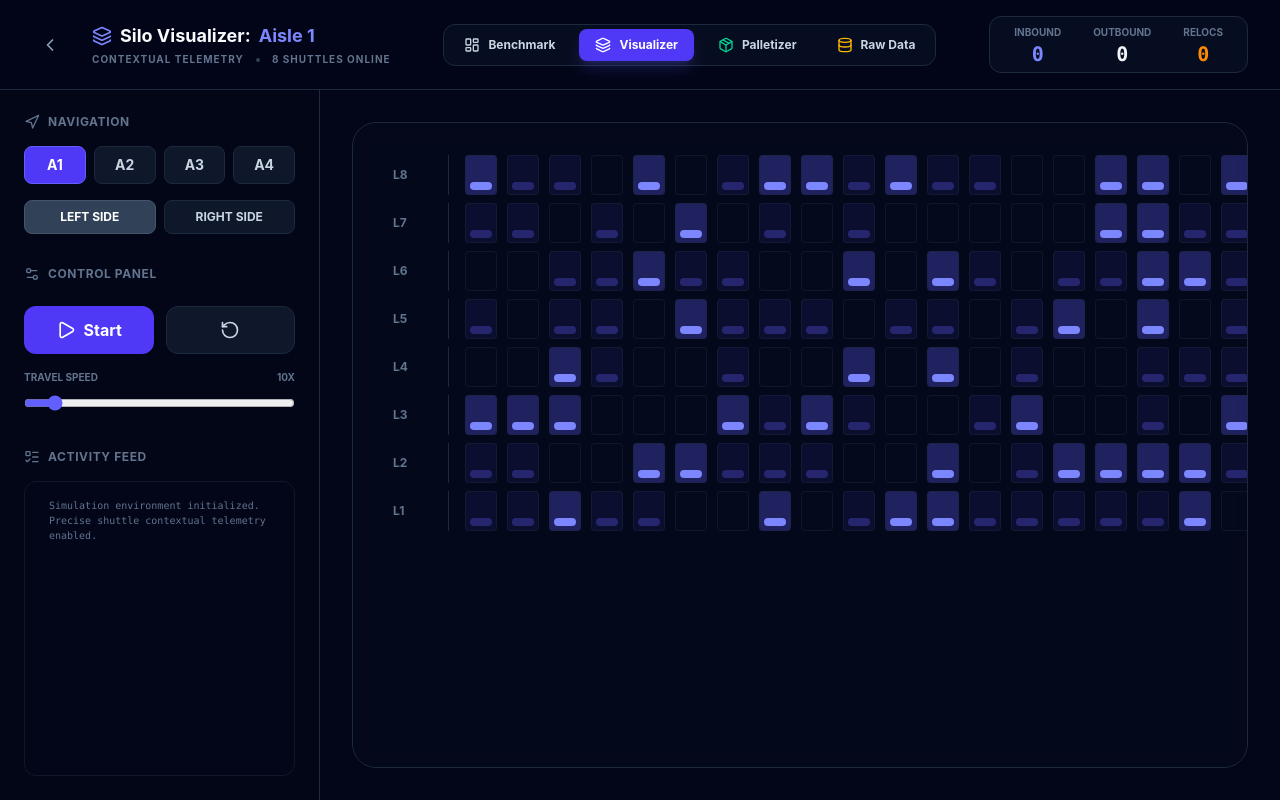
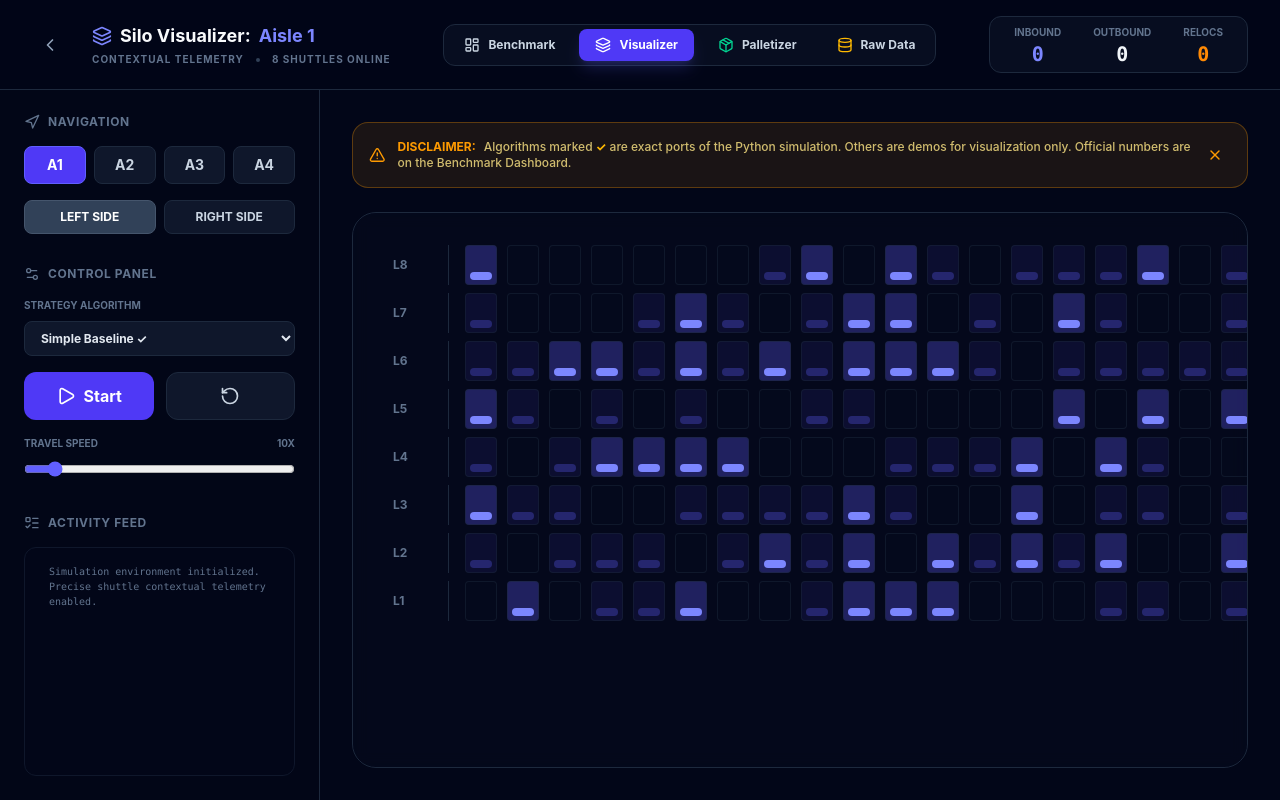
Before and after one commit to cfd24/hackathonupc, a React (Vite) app in the folder dashboard/: page /visualizer in a window 1280 px wide. Built offline with nearby package versions, Linux system fonts and the light colour scheme.

Commit message:
feat: verified algorithm ports - Simple Baseline, Column Grouping, Z-Safe Simple

```diff
--- a/dashboard/src/pages/VisualizerPage.jsx
+++ b/dashboard/src/pages/VisualizerPage.jsx
@@ -36,6 +36,7 @@ export default function VisualizerPage() {
   const [speed, setSpeed] = useState(10);
   const [focusedShuttleY, setFocusedShuttleY] = useState(null);
   const [followShuttle, setFollowShuttle] = useState(true);
+  const [showDisclaimer, setShowDisclaimer] = useState(true);
 
   // Simulation State
   const [grid, setGrid] = useState({});
@@ -44,6 +45,7 @@ export default function VisualizerPage() {
   const [logs, setLogs] = useState([]);
   const [isPlaying, setIsPlaying] = useState(false);
   const [activeActions, setActiveActions] = useState({});
+  const [algoState, setAlgoState] = useState({}); // For Column Grouping etc.
 
   const simTimer = useRef(null);
   const lastLogRef = useRef(null);
@@ -66,17 +68,27 @@ export default function VisualizerPage() {
 
     const totalSlots = AISLES * SIDES * X_POS * Y_LEVELS * Z_DEPTH;
     const numFilled = Math.floor(totalSlots * (startCapacity / 100));
+    const dests = ['A', 'B', 'C', 'D', 'E', 'F', 'G', 'H', 'I', 'J', 'K', 'L'];
+
     let filled = 0;
     while (filled < numFilled) {
       const a = Math.floor(Math.random() * AISLES) + 1;
       const s = Math.floor(Math.random() * SIDES) + 1;
       const x = Math.floor(Math.random() * X_POS) + 1;
       const y = Math.floor(Math.random() * Y_LEVELS) + 1;
+      const dest = dests[Math.floor(Math.random() * dests.length)];
+
       if (!newGrid[`${a}_${s}_${x}_${y}_1`]) {
-        newGrid[`${a}_${s}_${x}_${y}_1`] = { id: Math.floor(1000 + Math.random() * 9000).toString() };
+        newGrid[`${a}_${s}_${x}_${y}_1`] = {
+          id: Math.floor(1000 + Math.random() * 9000).toString(),
+          destination: `DEST_${dest}`
+        };
         filled++;
       } else if (!newGrid[`${a}_${s}_${x}_${y}_2`]) {
-        newGrid[`${a}_${s}_${x}_${y}_2`] = { id: Math.floor(1000 + Math.random() * 9000).toString() };
+        newGrid[`${a}_${s}_${x}_${y}_2`] = {
+          id: Math.floor(1000 + Math.random() * 9000).toString(),
+          destination: `DEST_${dest}`
+        };
         filled++;
       }
     }
@@ -110,12 +122,82 @@ export default function VisualizerPage() {
     setLogs(prev => [{ type, msg, time: timestamp }, ...prev].slice(0, 50));
   }, []);
 
-  const findSlot = useCallback((currentGrid, aisle) => {
+  const findSlotSimple = useCallback((currentGrid, aisle) => {
     for (let x = 1; x <= X_POS; x++) {
       for (let y = 1; y <= Y_LEVELS; y++) {
-        for (let s = 1; s <= SIDES; s++) {
-          if (!currentGrid[`${aisle}_${s}_${x}_${y}_1`]) return { s, x, y, z: 1 };
-          if (!currentGrid[`${aisle}_${s}_${x}_${y}_2`]) return { s, x, y, z: 2 };
+        for (let side = 1; side <= SIDES; side++) {
+          for (let z = 1; z <= Z_DEPTH; z++) {
+            if (!currentGrid[`${aisle}_${side}_${x}_${y}_${z}`]) {
+              if (z === 2 && !currentGrid[`${aisle}_${side}_${x}_${y}_1`]) continue;
+              return { x, y, s: side, z };
+            }
+          }
+        }
+      }
+    }
+    return null;
+  }, []);
+
+  const findSlotColumnGrouping = useCallback((currentGrid, aisle, dest, state) => {
+    const destCols = state.dest_columns?.[dest] || [];
+
+    // 1. Try existing columns
+    for (const colKey of destCols) {
+      const [a, side, x] = colKey.split('_').map(Number);
+      if (a !== aisle) continue;
+      for (let y = 1; y <= Y_LEVELS; y++) {
+        if (!currentGrid[`${a}_${side}_${x}_${y}_1`]) return { x, y, s: side, z: 1 };
+        if (!currentGrid[`${a}_${side}_${x}_${y}_2`]) return { x, y, s: side, z: 2 };
+      }
+    }
+
+    // 2. Find new empty column
+    for (let x = 1; x <= X_POS; x++) {
+      for (let side = 1; side <= SIDES; side++) {
+        let isColEmpty = true;
+        for (let y = 1; y <= Y_LEVELS; y++) {
+          if (currentGrid[`${aisle}_${side}_${x}_${y}_1`] || currentGrid[`${aisle}_${side}_${x}_${y}_2`]) {
+            isColEmpty = false; break;
+          }
+        }
+        if (!isColEmpty) continue;
+
+        // Check if column is assigned to someone else
+        let isAssigned = false;
+        Object.values(state.dest_columns || {}).forEach(cols => {
+          if (cols.includes(`${aisle}_${side}_${x}`)) isAssigned = true;
+        });
+
+        if (!isAssigned) {
+          const colKey = `${aisle}_${side}_${x}`;
+          setAlgoState(prev => ({
+            ...prev,
+            dest_columns: {
+              ...prev.dest_columns,
+              [dest]: [...(prev.dest_columns?.[dest] || []), colKey]
+            }
+          }));
+          return { x, y: 1, s: side, z: 1 };
+        }
+      }
+    }
+
+    // 3. Fallback
+    return findSlotSimple(currentGrid, aisle);
+  }, [findSlotSimple]);
+
+  const findSlotZSafeSimple = useCallback((currentGrid, aisle, dest) => {
+    for (let x = 1; x <= X_POS; x++) {
+      for (let y = 1; y <= Y_LEVELS; y++) {
+        for (let side = 1; side <= SIDES; side++) {
+          // Z=1 first
+          if (!currentGrid[`${aisle}_${side}_${x}_${y}_1`]) return { x, y, s: side, z: 1 };
+
+          // Z=2 ONLY if Z=1 matches dest
+          if (!currentGrid[`${aisle}_${side}_${x}_${y}_2`]) {
+            const z1Box = currentGrid[`${aisle}_${side}_${x}_${y}_1`];
+            if (z1Box && z1Box.destination === dest) return { x, y, s: side, z: 2 };
+          }
         }
       }
     }
@@ -195,7 +277,7 @@ export default function VisualizerPage() {
             s.heldBox = nextGrid[`${activeAisle}_${task.s}_${task.x}_${task.y}_1`];
             nextGrid[`${activeAisle}_${task.s}_${task.x}_${task.y}_1`] = null;
             // Find relocation spot
-            const relocSpot = findSlot(nextGrid, activeAisle);
+            const relocSpot = findSlotSimple(nextGrid, activeAisle);
             s.state = 'moving';
             s.targetX = relocSpot.x;
             s.subState = 'relocating_blocker';
@@ -217,37 +299,62 @@ export default function VisualizerPage() {
 
       // --- TASK ASSIGNMENT ---
       if (s.state === 'idle') {
+        // Arrivals
         const isArrival = Math.random() * 100 < arrivalRate;
         if (isArrival) {
-          const slot = findSlot(nextGrid, activeAisle);
-          if (slot) {
+          const dests = ['A', 'B', 'C', 'D', 'E', 'F', 'G', 'H', 'I', 'J', 'K', 'L'];
+          const dest = `DEST_${dests[Math.floor(Math.random() * dests.length)]}`;
+
+          let slot = null;
+          if (algoId === 'simple') slot = findSlotSimple(nextGrid, activeAisle);
+          else if (algoId === 'column') slot = findSlotColumnGrouping(nextGrid, activeAisle, dest, algoState);
+          else if (algoId === 'z-safe') slot = findSlotZSafeSimple(nextGrid, activeAisle, dest);
+          else slot = findSlotSimple(nextGrid, activeAisle); // Fallback
+
+          if (slot && slot.y === s.y) {
             s.state = 'moving';
             s.targetX = 0;
             s.subState = 'heading_to_head';
-            s.task = { type: 'inbound', ...slot, boxId: Math.floor(1000 + Math.random() * 9000).toString() };
-          }
-        } else {
-          const occupied = [];
-          for (let side = 1; side <= SIDES; side++) {
-            for (let x = 1; x <= X_POS; x++) {
-              if (nextGrid[`${activeAisle}_${side}_${x}_${s.y}_2`]) occupied.push({ s: side, x, y: s.y, z: 2 });
-              else if (nextGrid[`${activeAisle}_${side}_${x}_${s.y}_1`]) occupied.push({ s: side, x, y: s.y, z: 1 });
+            s.task = {
+              type: 'inbound', ...slot,
+              boxId: Math.floor(1000 + Math.random() * 9000).toString(),
+              destination: dest
+            };
           }
         }
-          if (occupied.length > 0) {
-            const target = occupied[Math.floor(Math.random() * occupied.length)];
-            const isBlocked = target.z === 2 && nextGrid[`${activeAisle}_${target.s}_${target.x}_${target.y}_1`];
+        // Retrievals (If not doing arrival)
+        if (s.state === 'idle') {
+          // Find any dest with 12+ boxes
+          const destGroups = {};
+          Object.entries(nextGrid).forEach(([key, box]) => {
+            if (box && key.startsWith(`${activeAisle}_`)) {
+              if (!destGroups[box.destination]) destGroups[box.destination] = [];
+              const [a, side, x, y, z] = key.split('_').map(Number);
+              destGroups[box.destination].push({ s: side, x, y, z });
+            }
+          });
 
-            if (isBlocked) {
+          let retrievalTarget = null;
+          Object.entries(destGroups).forEach(([dest, boxes]) => {
+            if (boxes.length >= 12 && !retrievalTarget) {
+              const myLevelBoxes = boxes.filter(b => b.y === s.y);
+              if (myLevelBoxes.length > 0) {
+                // For all verified algos, prioritize Z=1 then X
+                myLevelBoxes.sort((a, b) => {
+                  if (a.z !== b.z) return a.z - b.z;
+                  return a.x - b.x;
+                });
+                retrievalTarget = myLevelBoxes[0];
+              }
+            }
+          });
+
+          if (retrievalTarget) {
+            const isBlocked = retrievalTarget.z === 2 && nextGrid[`${activeAisle}_${retrievalTarget.s}_${retrievalTarget.x}_${retrievalTarget.y}_1`];
             s.state = 'moving';
-              s.targetX = target.x;
-              s.subState = 'heading_to_reloc';
-              s.task = { type: 'outbound', ...target };
-            } else {
-              s.state = 'moving';
-              s.targetX = target.x;
-              s.subState = 'heading_to_pick';
-              s.task = { type: 'outbound', ...target };
+            s.targetX = retrievalTarget.x;
+            s.subState = isBlocked ? 'heading_to_reloc' : 'heading_to_pick';
+            s.task = { type: 'outbound', ...retrievalTarget };
           }
         }
       }
@@ -260,7 +367,6 @@ export default function VisualizerPage() {
             s: Math.random() > 0.5 ? 'L' : 'R'
           });
         }
-      }
     });
 
     setGrid(nextGrid);
@@ -269,7 +375,7 @@ export default function VisualizerPage() {
     setActiveActions(highlights);
     setTimeout(() => setActiveActions({}), 400);
 
-  }, [grid, shuttles, stats, arrivalRate, speed, activeAisle, findSlot]);
+  }, [grid, shuttles, stats, arrivalRate, speed, activeAisle, findSlotSimple, findSlotColumnGrouping, findSlotZSafeSimple, algoId, algoState]);
 
   useEffect(() => {
     if (isPlaying) { simTimer.current = setInterval(tick, 1000 / TICKS_PER_SEC); }
@@ -380,9 +486,22 @@ export default function VisualizerPage() {
             </div>
           </section>
 
-          <section className="space-y-6">
+          <section className="space-y-4">
             <div className="flex items-center gap-2 text-xs font-bold text-slate-500 uppercase tracking-wider"><Settings2 className="w-4 h-4" /> Control Panel</div>
-            <div className="space-y-4">
+            <div>
+              <label className="text-[10px] font-bold text-slate-500 uppercase block mb-2">Strategy Algorithm</label>
+              <select
+                value={algoId}
+                onChange={(e) => setAlgoId(e.target.value)}
+                className="w-full bg-slate-900 border border-slate-800 rounded-lg py-2 px-3 text-xs font-bold text-slate-200 outline-none focus:border-indigo-500 transition-all"
+              >
+                <option value="simple">Simple Baseline ✓</option>
+                <option value="column">Column Grouping ✓</option>
+                <option value="z-safe">Z-Safe Simple ✓</option>
+                <option value="z-weighted">Z-Weighted Pro (demo)</option>
+                <option value="greedy">Distance Greedy (demo)</option>
+              </select>
+            </div>
             <div className="grid grid-cols-2 gap-3">
                 <button onClick={() => setIsPlaying(!isPlaying)} className={cn("py-3 rounded-xl font-bold flex items-center justify-center gap-2 transition-all active:scale-95", isPlaying ? "bg-slate-800" : "bg-indigo-600 text-white")}>
                   {isPlaying ? <Pause className="w-5 h-5" /> : <Play className="w-5 h-5" />} {isPlaying ? 'Pause' : 'Start'}
@@ -390,7 +509,6 @@ export default function VisualizerPage() {
                 <button onClick={initWarehouse} className="py-3 bg-slate-900 border border-slate-800 rounded-xl font-bold flex items-center justify-center gap-2 active:scale-95"><RotateCcw className="w-5 h-5" /></button>
               </div>
               <div><label className="text-[10px] font-bold text-slate-500 uppercase block mb-2 flex justify-between">Travel Speed <span>{speed}x</span></label><input type="range" min="1" max="100" value={speed} onChange={e => setSpeed(parseInt(e.target.value))} className="w-full accent-indigo-500" /></div>
-            </div>
           </section>
 
           <section className="flex-1 overflow-hidden flex flex-col">
@@ -405,9 +523,22 @@ export default function VisualizerPage() {
           </section>
         </aside>
 
-        {/* Main Viewport */}
         <main className="flex-1 p-8 bg-slate-950 relative overflow-hidden flex flex-col">
 
+          {showDisclaimer && (
+            <div className="mb-6 bg-amber-500/10 border border-amber-500/30 rounded-2xl p-4 flex items-center justify-between animate-in slide-in-from-top-4 duration-500">
+              <div className="flex items-center gap-3">
+                <AlertTriangle className="w-5 h-5 text-amber-500" />
+                <p className="text-xs font-medium text-amber-200/80">
+                  <span className="font-bold text-amber-500 uppercase mr-2">Disclaimer:</span>
+                  Algorithms marked <span className="text-amber-400 font-bold">✓</span> are exact ports of the Python simulation. Others are demos for visualization only. Official numbers are on the Benchmark Dashboard.
+                </p>
+              </div>
+              <button onClick={() => setShowDisclaimer(false)} className="p-2 hover:bg-amber-500/10 rounded-full transition-colors">
+                <X className="w-4 h-4 text-amber-500" />
+              </button>
+            </div>
+          )}
           {/* FOCUS MODE OVERLAY */}
           {focusedShuttleY !== null && focusedShuttle && (
             <div className="absolute inset-0 bg-[#020617]/98 z-40 p-8 flex flex-col animate-in fade-in duration-300 overflow-hidden">
@@ -436,11 +567,11 @@ export default function VisualizerPage() {
                       <div key={`L${x}`} className="h-40 border border-slate-800/50 flex transition-all duration-300">
                         <div className={cn("flex-1 border-r border-slate-800/20 p-2 flex flex-col items-center justify-center gap-1", z1 ? "bg-indigo-900/10" : "opacity-10")}>
                           <span className="text-[8px] font-bold text-slate-700">Z1</span>
-                          {z1 ? <><Box className="w-5 h-5 text-indigo-400" /><span className="text-[9px] font-mono font-bold text-indigo-300">#{z1.id.slice(-4)}</span></> : <div className="w-4 h-4 border border-dashed border-slate-800 rounded-sm" />}
+                          {z1 ? <><Box className="w-5 h-5 text-indigo-400" /><span className="text-[9px] font-mono font-bold text-indigo-300">#{z1.id.slice(-4)}</span><span className="text-[8px] font-bold text-indigo-500/60">{z1.destination.split('_')[1]}</span></> : <div className="w-4 h-4 border border-dashed border-slate-800 rounded-sm" />}
                         </div>
                         <div className={cn("flex-1 p-2 flex flex-col items-center justify-center gap-1", z2 ? "bg-indigo-500/10" : "opacity-10")}>
                           <span className="text-[8px] font-bold text-slate-700">Z2</span>
-                          {z2 ? <><Box className="w-5 h-5 text-indigo-300" /><span className="text-[9px] font-mono font-bold text-indigo-200">#{z2.id.slice(-4)}</span></> : <div className="w-4 h-4 border border-dashed border-slate-800 rounded-sm" />}
+                          {z2 ? <><Box className="w-5 h-5 text-indigo-300" /><span className="text-[9px] font-mono font-bold text-indigo-200">#{z2.id.slice(-4)}</span><span className="text-[8px] font-bold text-indigo-400/60">{z2.destination.split('_')[1]}</span></> : <div className="w-4 h-4 border border-dashed border-slate-800 rounded-sm" />}
                         </div>
                       </div>
                     );
@@ -471,11 +602,11 @@ export default function VisualizerPage() {
                       <div key={`R${x}`} className="h-40 border border-slate-800/50 flex transition-all duration-300">
                         <div className={cn("flex-1 border-r border-slate-800/20 p-2 flex flex-col items-center justify-center gap-1", z1 ? "bg-indigo-900/10" : "opacity-10")}>
                           <span className="text-[8px] font-bold text-slate-700">Z1</span>
-                          {z1 ? <><Box className="w-5 h-5 text-indigo-400" /><span className="text-[9px] font-mono font-bold text-indigo-300">#{z1.id.slice(-4)}</span></> : <div className="w-4 h-4 border border-dashed border-slate-800 rounded-sm" />}
+                          {z1 ? <><Box className="w-5 h-5 text-indigo-400" /><span className="text-[9px] font-mono font-bold text-indigo-300">#{z1.id.slice(-4)}</span><span className="text-[8px] font-bold text-indigo-500/60">{z1.destination.split('_')[1]}</span></> : <div className="w-4 h-4 border border-dashed border-slate-800 rounded-sm" />}
                         </div>
                         <div className={cn("flex-1 p-2 flex flex-col items-center justify-center gap-1", z2 ? "bg-indigo-500/10" : "opacity-10")}>
                           <span className="text-[8px] font-bold text-slate-700">Z2</span>
-                          {z2 ? <><Box className="w-5 h-5 text-indigo-300" /><span className="text-[9px] font-mono font-bold text-indigo-200">#{z2.id.slice(-4)}</span></> : <div className="w-4 h-4 border border-dashed border-slate-800 rounded-sm" />}
+                          {z2 ? <><Box className="w-5 h-5 text-indigo-300" /><span className="text-[9px] font-mono font-bold text-indigo-200">#{z2.id.slice(-4)}</span><span className="text-[8px] font-bold text-indigo-400/60">{z2.destination.split('_')[1]}</span></> : <div className="w-4 h-4 border border-dashed border-slate-800 rounded-sm" />}
                         </div>
                       </div>
                     );
```
Lines whose indentation alone changed are shown as unchanged.
